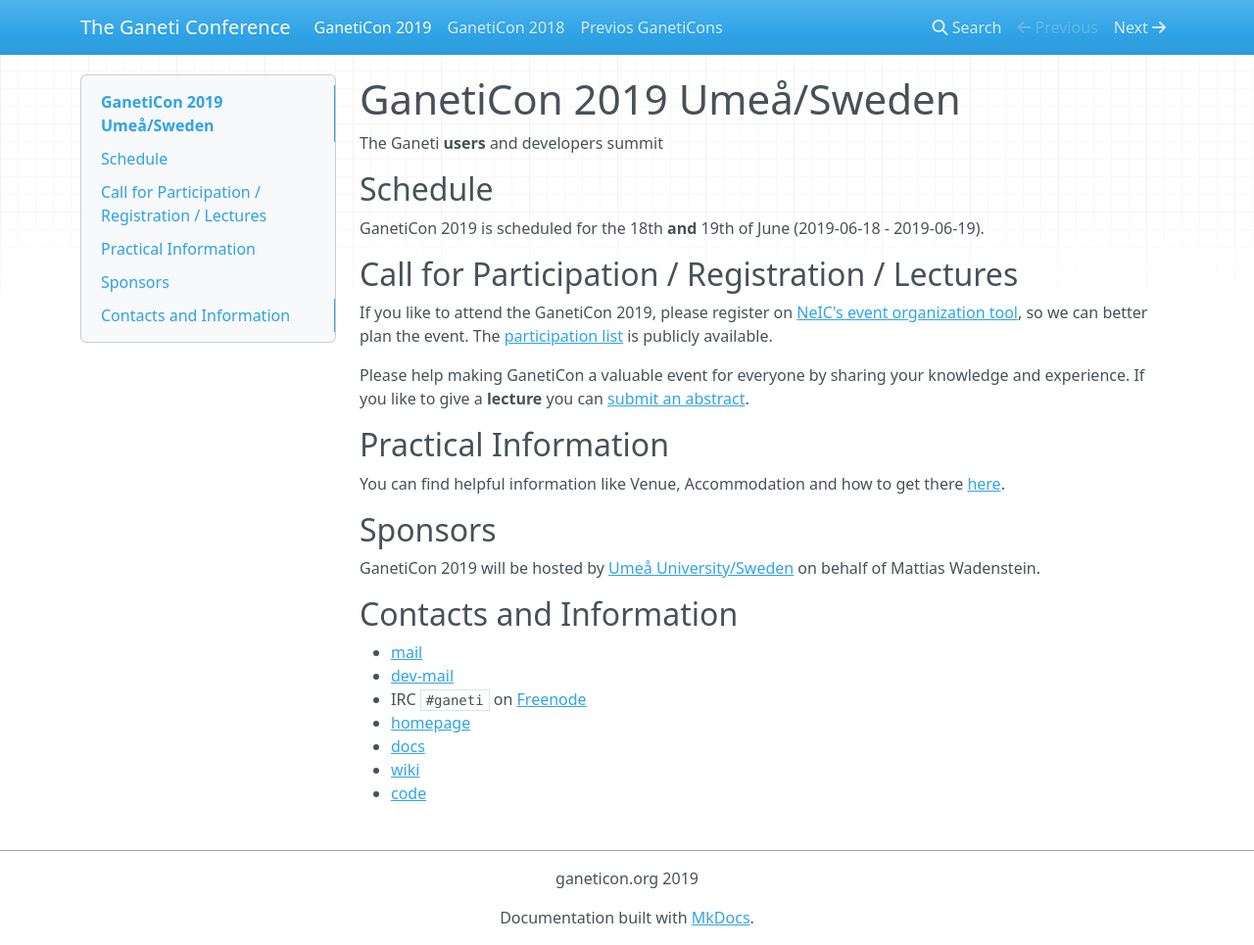
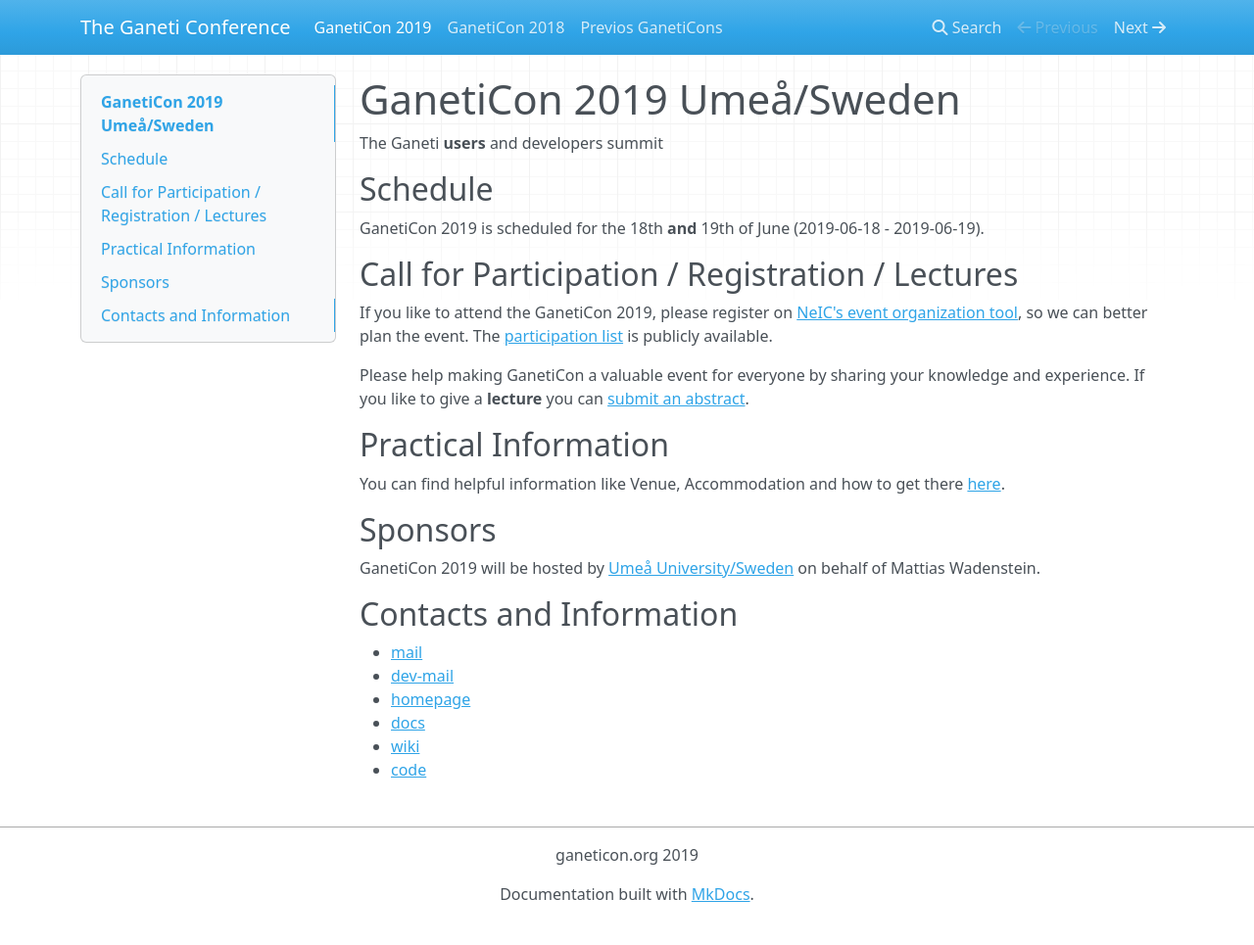
Before and after one commit to ganeticon/ganeticon.github.io, an MkDocs documentation site: the page built from docs/index.md, in a window 1280 px wide and 965 px high. Shown: the whole window at 98% size. Built offline with MkDocs 1.6.1, drawn with Linux system fonts in a browser that asks for light colours; nearby versions of some CDN libraries; old or Windows-style settings are respelled for this version of MkDocs; part of the change alters nothing that is shown.

```diff
--- a/docs/index.md
+++ b/docs/index.md
@@ -24,7 +24,8 @@ GanetiCon 2019 will be hosted by [Umeå University/Sweden](https://www.umu.se/en
 ## Contacts and Information
 * [mail](https://groups.google.com/forum/\#!forum/ganeti)
 * [dev-mail](https://groups.google.com/forum/\#!forum/ganeti-devel)
-* IRC `#ganeti` on [Freenode](https://freenode.net)
+[comment]: <> (is the IRC channel dead?)
+[comment]: <> (* IRC `#ganeti` on [Freenode](https://freenode.net))
 * [homepage](http://www.ganeti.org)
 * [docs](http://docs.ganeti.org)
 * [wiki](https://ganeti.googlesource.com/wiki/+/master)
```
